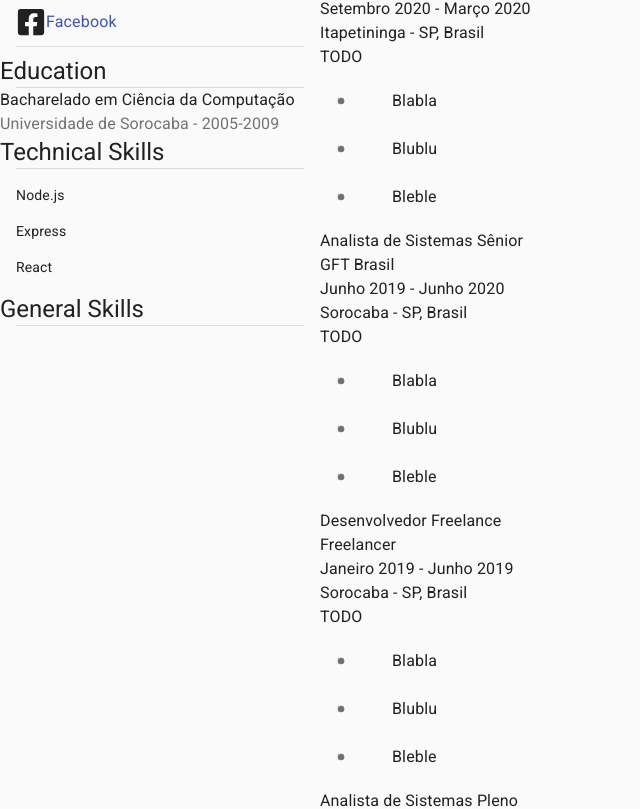
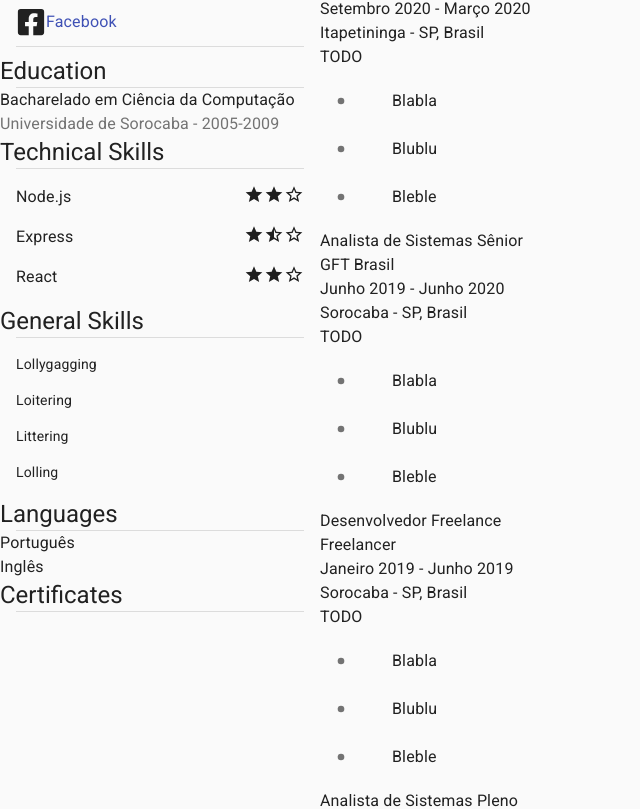
Before and after one commit to eduardopvm/react-cv, a React (Create React App) app: page / in a window 1280 px wide. Shown: the part 421-1230 px from the top of the page, without its empty margins (0-640 px from the left). Built offline with nearby package versions, Linux system fonts and the light colour scheme.

Commit message:
adding more sections to sidebar

```diff
--- a/src/Sidebar.js
+++ b/src/Sidebar.js
@@ -5,12 +5,16 @@ import Link from "@material-ui/core/Link";
 import List from "@material-ui/core/List";
 import ListItem from "@material-ui/core/ListItem";
 import ListItemText from "@material-ui/core/ListItemText";
+import ListItemSecondaryAction from "@material-ui/core/ListItemSecondaryAction";
 import Divider from "@material-ui/core/Divider";
 
+import StarIcon from "@material-ui/icons/Star";
+import StarHalfIcon from "@material-ui/icons/StarHalf";
+import StarOutlineIcon from "@material-ui/icons/StarOutline";
 import { GoMarkGithub } from "react-icons/go";
 import { FaLinkedin, FaFacebookSquare } from "react-icons/fa";
 
-export default function Sidebar() {
+export default function Sidebar(props) {
   return (
     <Grid item xs={3}>
       <List>
@@ -56,15 +60,55 @@ export default function Sidebar() {
         <Typography variant="h5">Technical Skills</Typography>
         <Divider variant="middle" />
         <List>
-          <ListItem>Node.js</ListItem>
-          <ListItem>Express</ListItem>
-          <ListItem>React</ListItem>
+          <ListItem>
+            <Typography>Node.js</Typography>
+            <ListItemSecondaryAction>
+              <StarIcon fontSize="small" />
+              <StarIcon fontSize="small" />
+              <StarOutlineIcon fontSize="small" />
+            </ListItemSecondaryAction>
+          </ListItem>
+          <ListItem>
+            <Typography>Express</Typography>
+            <ListItemSecondaryAction>
+              <StarIcon fontSize="small" />
+              <StarHalfIcon fontSize="small" />
+              <StarOutlineIcon fontSize="small" />
+            </ListItemSecondaryAction>
+          </ListItem>
+          <ListItem>
+            <Typography>React</Typography>
+            <ListItemSecondaryAction>
+              <StarIcon fontSize="small" />
+              <StarIcon fontSize="small" />
+              <StarOutlineIcon fontSize="small" />
+            </ListItemSecondaryAction>
+          </ListItem>
         </List>
       </Box>
 
       <Box>
         <Typography variant="h5">General Skills</Typography>
         <Divider variant="middle" />
+
+        <List>
+          <ListItem>Lollygagging</ListItem>
+          <ListItem>Loitering</ListItem>
+          <ListItem>Littering</ListItem>
+          <ListItem>Lolling</ListItem>
+        </List>
+      </Box>
+
+      <Box>
+        <Typography variant="h5">Languages</Typography>
+        <Divider variant="middle" />
+        <Typography>Português</Typography>
+        <Typography>Inglês</Typography>
+      </Box>
+
+      <Box>
+      <Typography variant="h5">Certificates</Typography>
+        <Divider variant="middle" />
       </Box>
     </Grid>
   );
```
